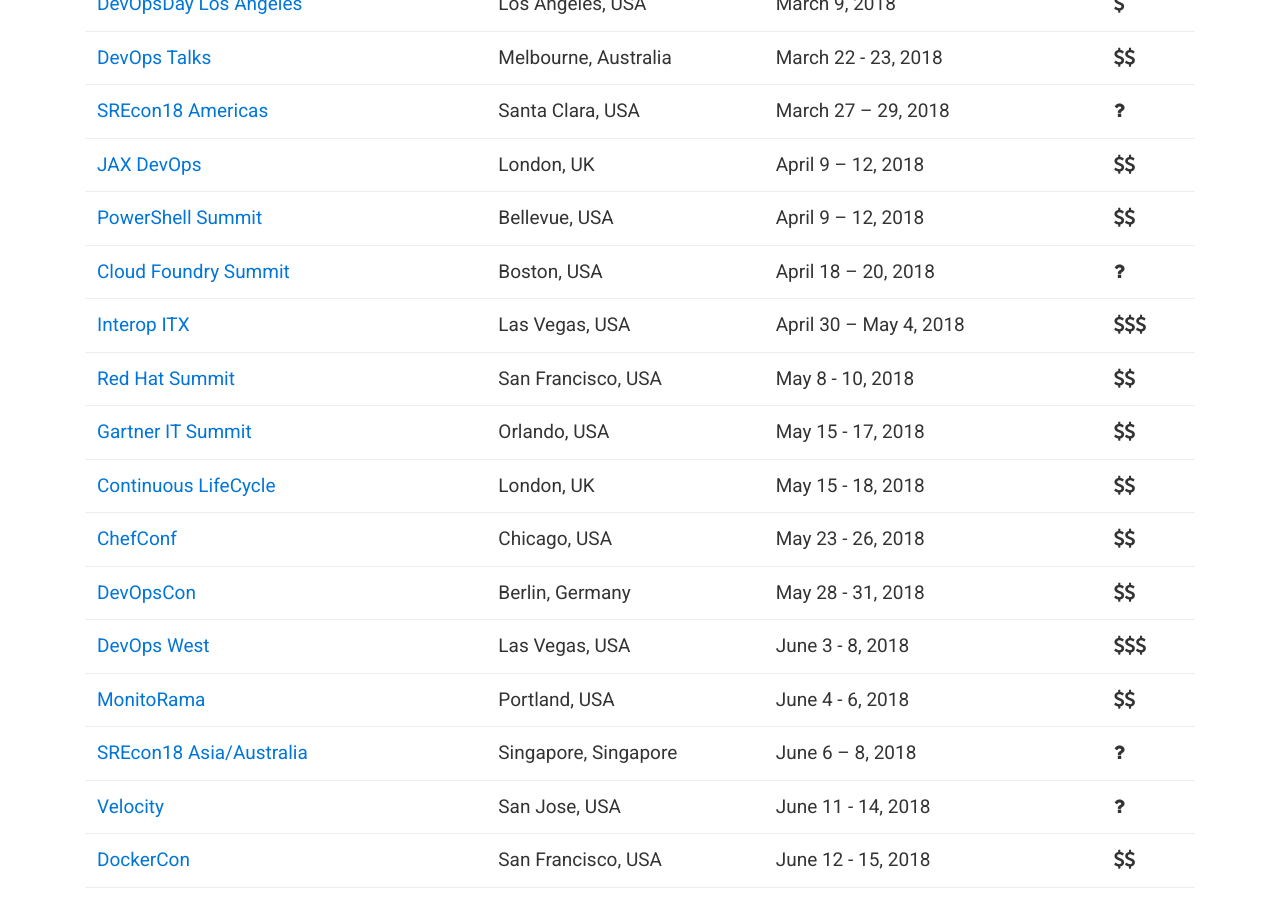
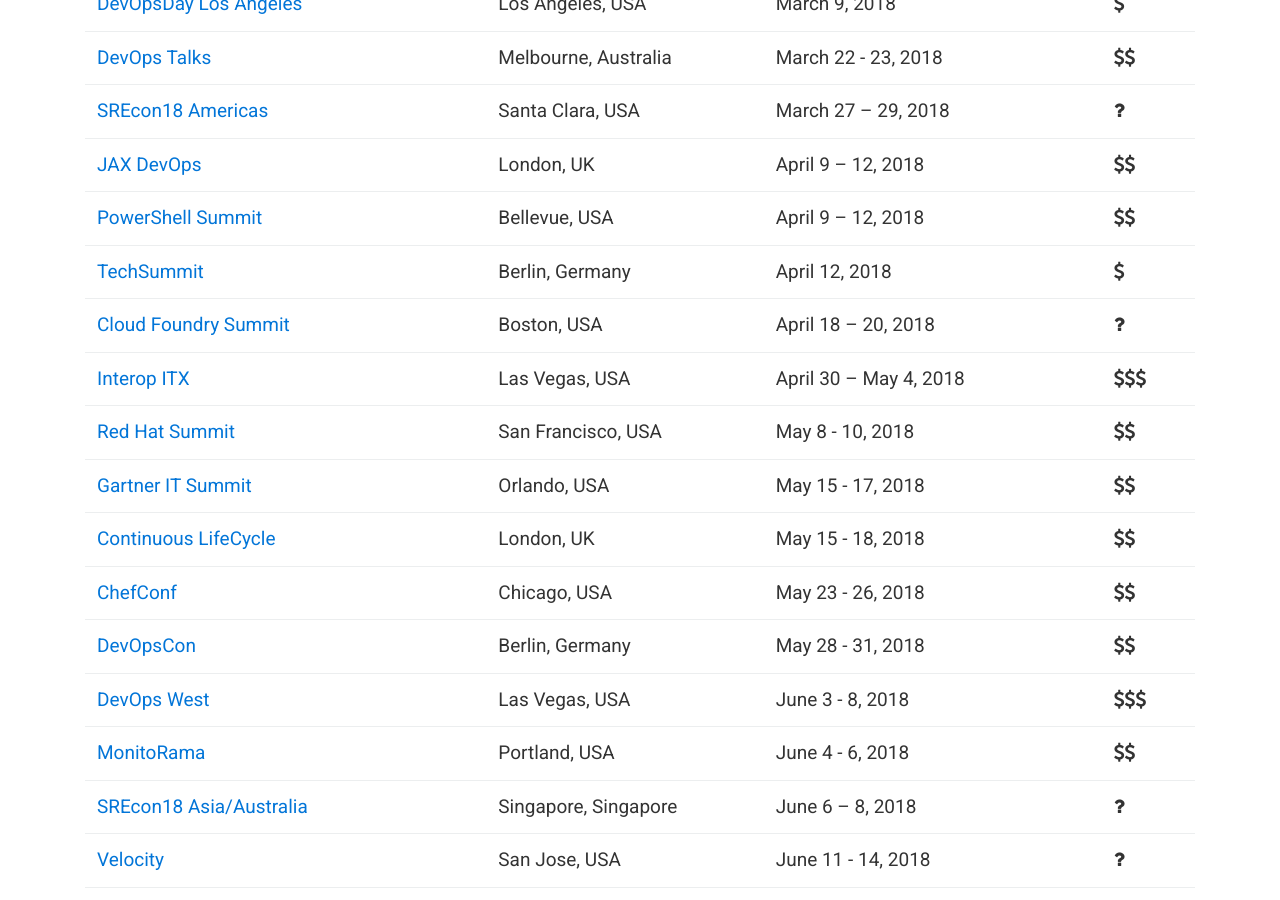
Before and after one commit to finspin/gotodevops.org, a Jekyll site: the page built from index.md, in a window 1280 px wide and 900 px high, scrolled down 712 px. Built offline with Jekyll 4.4.1, drawn with Linux system fonts in a browser that asks for light colours; nearby versions of some CDN libraries.

Commit message:
Added TechSummit Berlin

```diff
--- a/_data/conferences.yml
+++ b/_data/conferences.yml
@@ -123,6 +123,15 @@
   date: April 9 – 12, 2018
   start-date: 1523232001
   cost: 2
+
+- name: TechSummit
+  url: http://www.techsummit.io/berlin/
+  location:
+      city: Berlin
+      country: Germany
+  date: April 12, 2018
+  start-date: 1523491200
+  cost: 1
 
 - name: Cloud Foundry Summit
   url: https://www.cloudfoundry.org/event/nasummit2018/
```
